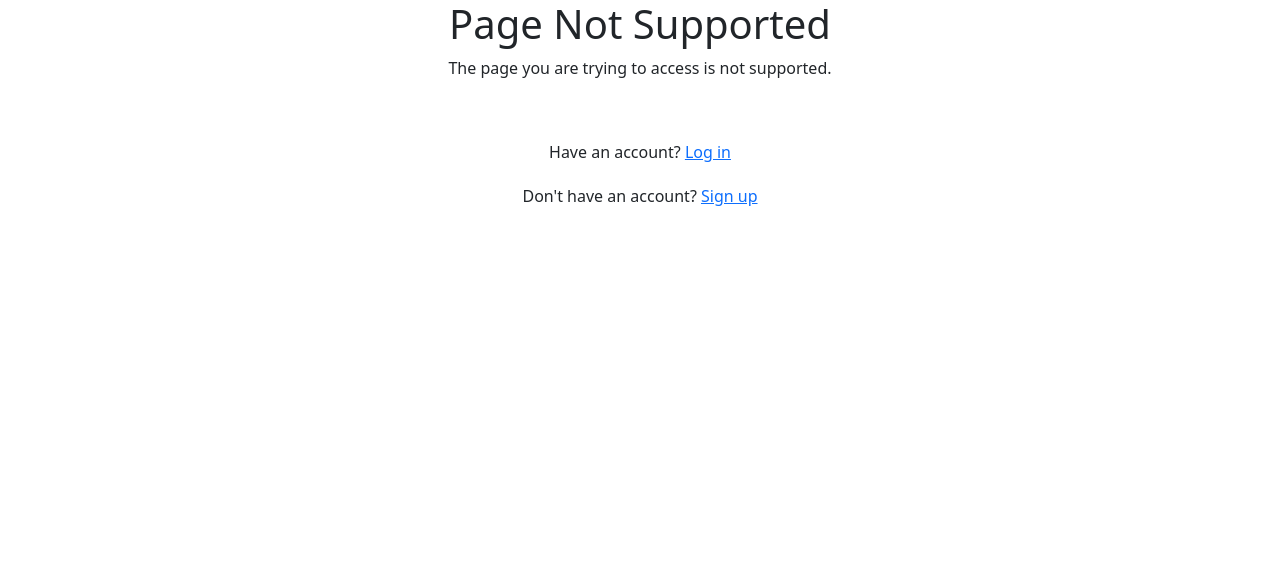
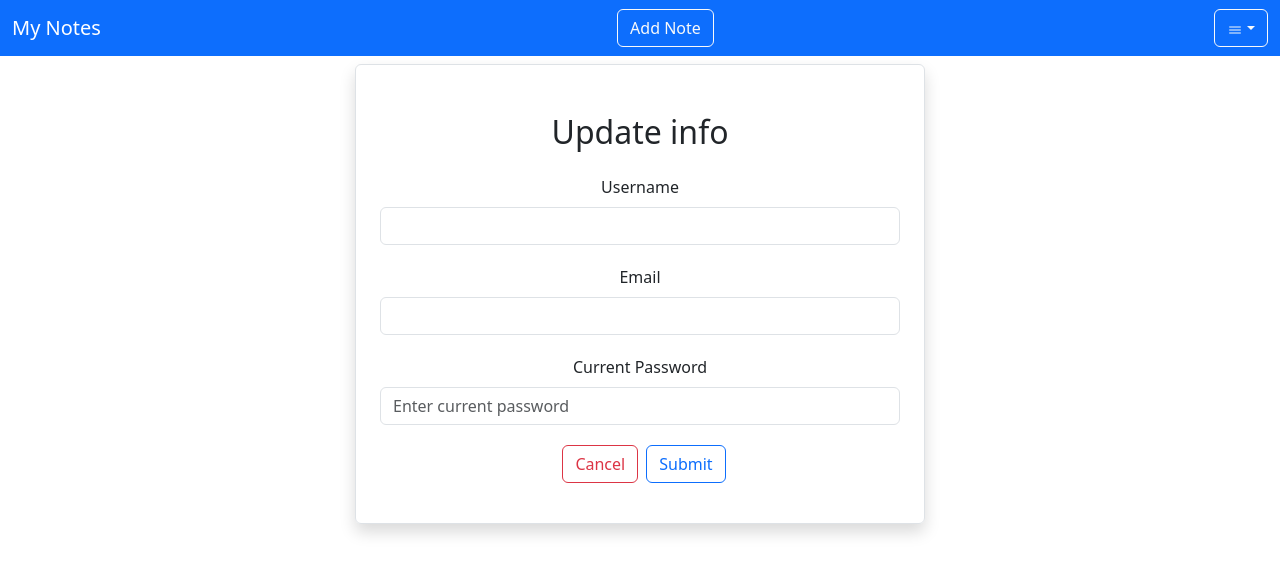
Before and after one commit to alexD00/notes-front-end, a React (Create React App) app: page /profile/update in a window 1280 px wide. Before the commit this address led to /unsupported. Shown: the top 574 px of the page. Built offline with nearby package versions, Linux system fonts and the light colour scheme; no server answers; sample sign-in values are in the browser's storage.

Commit message:
add Profile and ProfileUpdatePage

```diff
--- a/src/App.js
+++ b/src/App.js
@@ -15,6 +15,8 @@ import Login from "./pages/Login";
 import { Navigate } from "react-router-dom";
 import PageNotSupported from "./pages/PageNotSupported";
 import SignUp from "./pages/SignUp";
+import Profile from "./user/Profile";
+import ProfileUpdate from "./user/ProfileUpdate";
 
 function App() {
   const ProtectedRoute = ({ children }) => {
@@ -68,6 +70,24 @@ function App() {
             }
           />
 
+          <Route
+            path="/profile"
+            element={
+              <ProtectedRoute>
+                <Profile />
+              </ProtectedRoute>
+            }
+          />
+
+          <Route
+            path="/profile/update"
+            element={
+              <ProtectedRoute>
+                <ProfileUpdate />
+              </ProtectedRoute>
+            }
+          />
+
           {/* Catch unsupported routes */}
           <Route path="/*" element={<Navigate to="/unsupported" />} />
           <Route path="/unsupported" element={<PageNotSupported />} />
--- /dev/null
+++ b/src/user/Profile.js
@@ -0,0 +1,73 @@
+import axios from "axios";
+import React, { useEffect, useState } from "react";
+import { Link } from "react-router-dom";
+
+export default function Profile() {
+  const [userInfo, setUserInfo] = useState({
+    username: "",
+    email: "",
+  });
+
+  const { username, email } = userInfo;
+
+  useEffect(() => {
+    loadUserProfile();
+  }, []);
+
+  const loadUserProfile = async () => {
+    const result = await axios.get(`http://localhost:8080/api/users/profile`, {
+      headers: {
+        Authorization: `Bearer ${sessionStorage.getItem("jwtToken")}`,
+      },
+    });
+    setUserInfo(result.data);
+  };
+
+  return (
+    <div className="container">
+      <div className="row">
+        <div className="col-md-6 offset-md-3 border rounded p-4 mt-2 shadow">
+          <h2 className="text-center m-4">Profile</h2>
+          {/* <form> */}
+          <div className="mb-3">
+            <div>
+              <label htmlFor="Name" className="form-label">
+                Username
+              </label>
+              <input
+                className="form-control"
+                name="username"
+                value={username}
+                readOnly
+              />
+              <label
+                htmlFor="Name"
+                className="form-label"
+                style={{ marginTop: "20px" }}
+              >
+                Email
+              </label>
+              <div>
+                <input
+                  className="form-control"
+                  name="email"
+                  value={email}
+                  readOnly
+                />
+              </div>
+              <div style={{ marginTop: "40px" }}>
+                <Link className="btn btn-outline-primary me-2" to={"/home"}>
+                  Return Home
+                </Link>
+                <Link className="btn btn-primary my-2" to={"/profile/update"}>
+                  Update info
+                </Link>
+              </div>
+            </div>
+          </div>
+          {/* </form> */}
+        </div>
+      </div>
+    </div>
+  );
+}
--- /dev/null
+++ b/src/user/ProfileUpdate.js
@@ -0,0 +1,137 @@
+import axios from "axios";
+import React, { useEffect, useState } from "react";
+import { Link, useNavigate } from "react-router-dom";
+
+export default function ProfileUpdate() {
+  let navigate = useNavigate();
+
+  const [userInfo, setUserInfo] = useState({
+    username: "",
+    email: "",
+    password: "",
+  });
+
+  const { username, email, password } = userInfo;
+
+  const [error, setError] = useState(null);
+
+  const onInputChange = (e) => {
+    setUserInfo({ ...userInfo, [e.target.name]: e.target.value });
+  };
+
+  console.log(username, email, password);
+
+  useEffect(() => {
+    loadUserProfile();
+  }, []);
+
+  const onSubmit = async (e) => {
+    e.preventDefault();
+    try {
+      const response = await axios.put(
+        "http://localhost:8080/api/users/profile/update",
+        userInfo,
+        {
+          headers: {
+            Authorization: `Bearer ${sessionStorage.getItem("jwtToken")}`,
+          },
+        }
+      );
+
+      navigate("/profile");
+    } catch (error) {
+      console.error("Update failed:", error);
+      if (
+        error.response &&
+        error.response.data &&
+        error.response.data.errorMessage
+      ) {
+        setError(error.response.data.errorMessage); // Set error message from response
+      } else {
+        // Default error message for any other error
+        setError("Update failed. Please try again later.");
+      }
+    }
+  };
+
+  const loadUserProfile = async () => {
+    const result = await axios.get(`http://localhost:8080/api/users/profile`, {
+      headers: {
+        Authorization: `Bearer ${sessionStorage.getItem("jwtToken")}`,
+      },
+    });
+    setUserInfo(result.data);
+  };
+
+  return (
+    <div className="container">
+      <div className="row">
+        <div className="col-md-6 offset-md-3 border rounded p-4 mt-2 shadow">
+          <h2 className="text-center m-4">Update info</h2>
+          {error && <div className="alert alert-danger">{error}</div>}
+          <form onSubmit={(e) => onSubmit(e)}>
+            <div className="mb-3">
+              <div>
+                <label htmlFor="Name" className="form-label">
+                  Username
+                </label>
+                <input
+                  className="form-control"
+                  name="username"
+                  value={username}
+                  onChange={(e) => onInputChange(e)}
+                />
+                <label
+                  htmlFor="Name"
+                  className="form-label"
+                  style={{ marginTop: "20px" }}
+                >
+                  Email
+                </label>
+                <div>
+                  <input
+                    className="form-control"
+                    name="email"
+                    value={email}
+                    onChange={(e) => onInputChange(e)}
+                  />
+                </div>
+                <label
+                  htmlFor="Name"
+                  className="form-label"
+                  style={{ marginTop: "20px" }}
+                >
+                  Current Password
+                </label>
+                <div>
+                  <input
+                    className="form-control"
+                    name="password"
+                    type="password"
+                    placeholder="Enter current password"
+                    value={password}
+                    onChange={(e) => onInputChange(e)}
+                  />
+                </div>
+                <Link
+                  className="btn btn-outline-danger mx-2"
+                  style={{ marginTop: "20px" }}
+                  to={"/profile"}
+                >
+                  Cancel
+                </Link>
+                <button
+                  type="submit"
+                  className="btn btn-outline-primary"
+                  style={{ marginTop: "20px" }}
+                >
+                  Submit
+                </button>
+              </div>
+            </div>
+          </form>
+        </div>
+      </div>
+    </div>
+  );
+}
```
